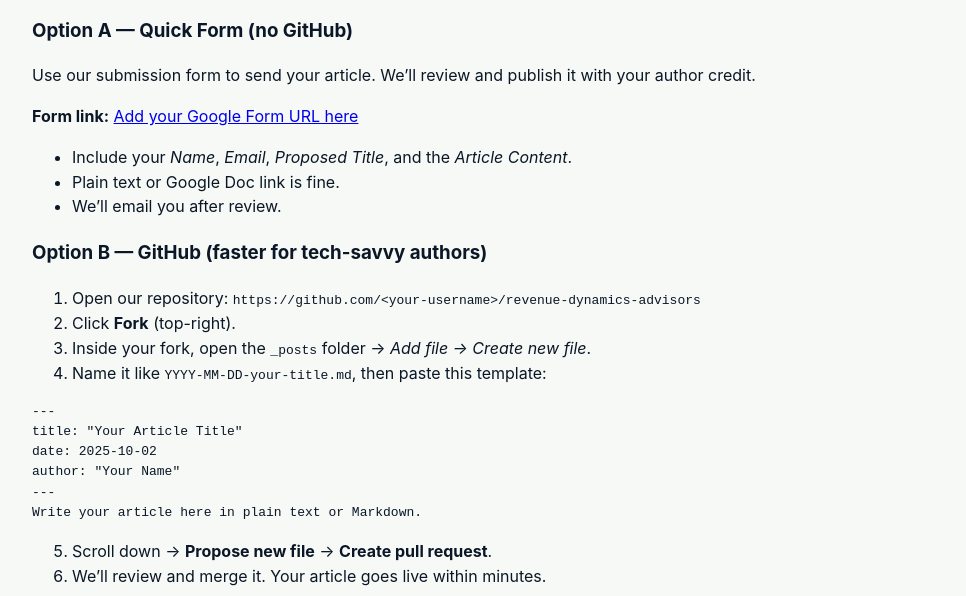
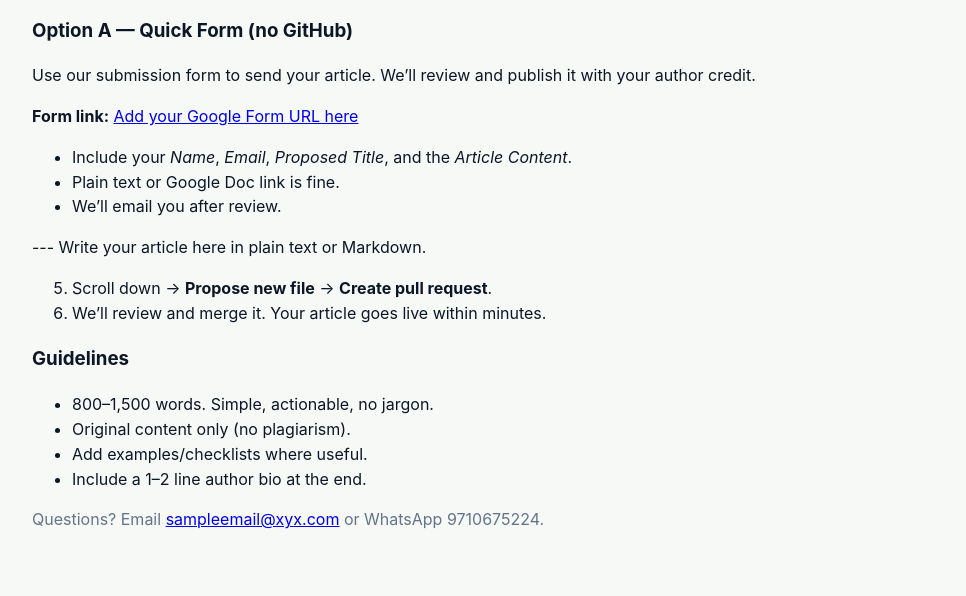
Before and after one commit to rdconsultancytax-ops/revenue-dynamics-advisors, a plain HTML site: page write-for-us.html in a window 1280 px wide. Shown: the part 336-932 px from the top of the page, without its empty margins (132-1098 px from the left). Drawn offline with Linux system fonts and the light colour scheme.

Commit message:
Update write-for-us.html

```diff
--- a/write-for-us.html
+++ b/write-for-us.html
@@ -37,18 +37,6 @@
   <li>Plain text or Google Doc link is fine.</li>
   <li>We’ll email you after review.</li>
 </ul>
-
-<h3>Option B — GitHub (faster for tech-savvy authors)</h3>
-<ol>
-  <li>Open our repository: <code>https://github.com/&lt;your-username&gt;/revenue-dynamics-advisors</code></li>
-  <li>Click <strong>Fork</strong> (top-right).</li>
-  <li>Inside your fork, open the <code>_posts</code> folder → <em>Add file → Create new file</em>.</li>
-  <li>Name it like <code>YYYY-MM-DD-your-title.md</code>, then paste this template:</li>
-</ol>
-<pre>---
-title: "Your Article Title"
-date: 2025-10-02
-author: "Your Name"
 ---
 Write your article here in plain text or Markdown.
 </pre>
```
